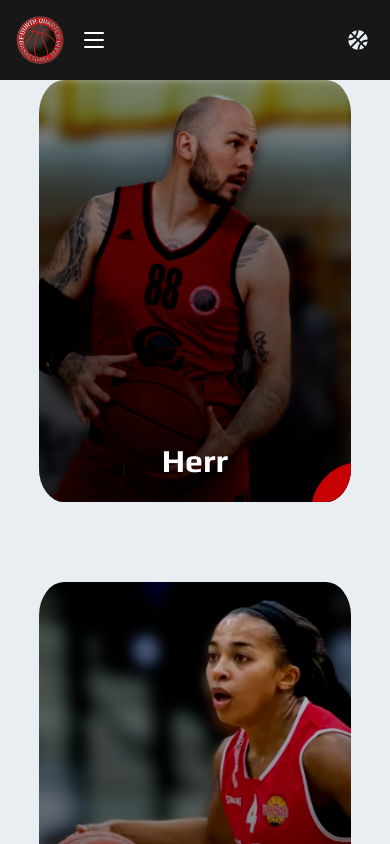
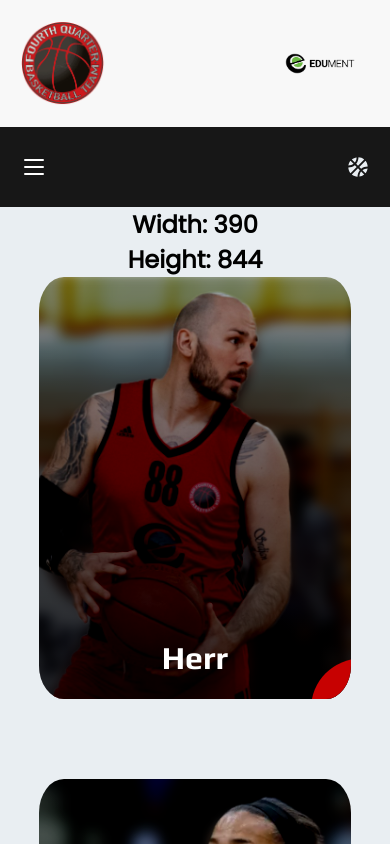
Before and after one commit to stu1612/T4Q, a React (Create React App) app: page /Hem in a window 390 px wide. Shown: the top 844 px of the page. Built offline with nearby package versions, Linux system fonts and the light colour scheme.

Commit message:
updated layout being implemented top navbar added and mobile responsive

```diff
--- a/src/App.js
+++ b/src/App.js
@@ -5,6 +5,7 @@ import { GlobalStyles } from "./components/GlobalStyle";
 import { lightTheme, darkTheme } from "./styles/Theme";
 import { Navbar } from "./components/Navbar/Navbar";
 import { AppLoading } from "./components/OnPage_Loading/index";
+import { TopNavbar } from "./components/Navbar/Top_Navbar";
 
 function App() {
   const { theme, themeToggler } = useContext(ThemeContext);
@@ -32,6 +33,7 @@ function App() {
   return (
     <ThemeProvider theme={selectedTheme}>
       <GlobalStyles />
+      <TopNavbar />
       <Navbar />
     </ThemeProvider>
   );
--- a/src/components/Logo/Logo.js
+++ b/src/components/Logo/Logo.js
@@ -7,16 +7,6 @@ export const Logo = () => {
 };
 
 export const Image = styled.img`
-  width: 73px;
-  height: 73px;
-  padding: 6px 0;
+  height: 100%;
   object-fit: contain;
-  @media (max-width: 1024px) {
-    width: 68px;
-    height: 68px;
-  }
-  @media (max-width: 768px) {
-    width: 60px;
-    height: 60px;
-  }
 `;
--- a/src/components/Navbar/Navbar.js
+++ b/src/components/Navbar/Navbar.js
@@ -55,9 +55,6 @@ export const Navbar = () => {
   return (
     <Router>
       <Nav variants={scrollAnim} animate={hidden ? "hidden" : "visible"}>
-        <LogoContainer>
-          <Logo />
-        </LogoContainer>
         <NavContainer>
           <ToggleNavigation>
             <HamburgerMenu open={open} isOpen={isOpen} />
--- /dev/null
+++ b/src/components/Navbar/Top_Navbar.js
@@ -0,0 +1,91 @@
+import React from "react";
+import styled from "styled-components";
+import { Logo } from "../Logo/Logo";
+import { Sponsors } from "../../Model/Sponsors";
+
+export const TopNavbar = () => {
+  return (
+    <Container>
+      <Wrapper>
+        <LogoContainer>
+          <Logo />
+        </LogoContainer>
+        <SponsorsContainer>
+          <GridLayout>
+            {Sponsors.map((sponsor) => (
+              <a
+                key={sponsor.alt}
+                href={sponsor.url}
+                target="_blank"
+                rel="noopener noreferrer"
+              >
+                {sponsor.alt === "Edument Logo" ? (
+                  <img src={sponsor.img} className="single" alt={sponsor.alt} />
+                ) : (
+                  <img src={sponsor.img} className="group" alt={sponsor.alt} />
+                )}
+              </a>
+            ))}
+          </GridLayout>
+        </SponsorsContainer>
+      </Wrapper>
+    </Container>
+  );
+};
+
+const Container = styled.div`
+  width: 100%;
+  height: 15vh;
+  background: #f8f8f8;
+  display: flex;
+  justify-content: center;
+`;
+
+const Wrapper = styled.div`
+  width: 80%;
+  display: flex;
+  flex-direction: row;
+  align-items: center;
+  justify-content: space-between;
+  @media (max-width: 973px) {
+    width: 90%;
+  }
+`;
+
+const LogoContainer = styled.div`
+  height: 14vh;
+  @media (max-width: 630px) {
+    height: 10vh;
+  }
+`;
+
+const SponsorsContainer = styled.div`
+  display: flex;
+  height: 100%;
+  justify-content: flex-end;
+  align-items: center;
+  flex: 1;
+
+  a {
+    cursor: pointer;
+  }
+  img {
+    height: 70px;
+    width: 70px;
+    margin: 0 1rem;
+    object-fit: contain;
+  }
+`;
+
+const GridLayout = styled.div`
+  .group {
+    @media (max-width: 600px) {
+      display: none;
+    }
+  }
+  .single {
+    @media (max-width: 600px) {
+      display: block;
+    }
+  }
+`;
--- a/src/pages/Hem.js
+++ b/src/pages/Hem.js
@@ -5,8 +5,12 @@ import { Carousel } from "../components/Carousel/index";
 import { Cards } from "../components/Cards_Container";
 
 export const Hem = () => {
+  const width = window.innerWidth;
+  const height = window.innerHeight;
   return (
     <Layout>
+      <h2>Width: {width}</h2>
+      <h2>Height: {height}</h2>
       <Cards />
 
       <h1>THis is the main content</h1>
```
Also changed, not shown: src/components/Navbar/Bottom_Navbar.js (added).
